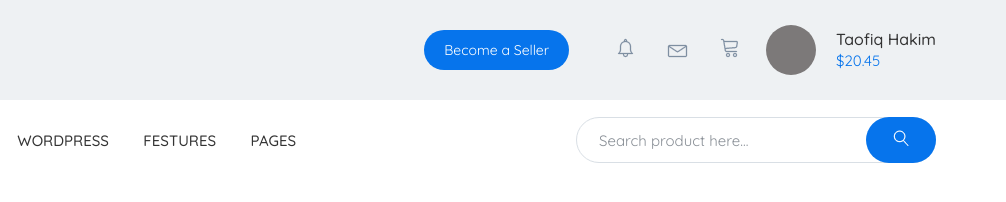
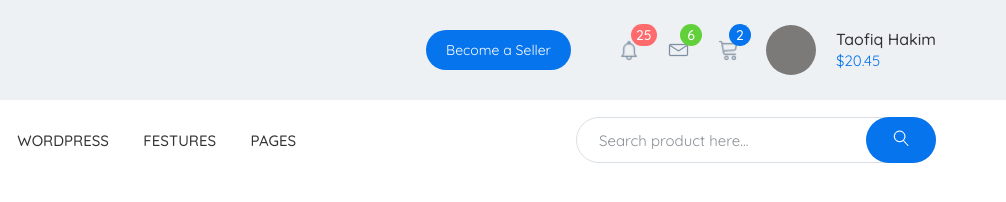
Before and after one commit to alexvas84/MartPlace, a website: page app/index.html in a window 1280 px wide. Shown: the full height of the page, 274-1280 px from the left. Drawn offline with nearby package versions, Linux system fonts and the light colour scheme; files that its build step writes are made by us from their sources.

Commit message:
add notifications on header

```diff
--- a/app/index.html
+++ b/app/index.html
@@ -22,9 +22,12 @@
 					</a>
 					<a class="header__btn btn" href="#">Become a Seller</a>
 					<div class="header__notifications">
-						<a href="#" class="header__bell"><img src="images/icons/alarm.png" alt="" /></a>
-						<a href="#" class="header__mail"><img src="images/icons/mail.png" alt="" /></a>
-						<a href="#" class="header__bascet"><img src="images/icons/cart.png" alt="" /></a>
+						<a href="#" class="header__bell notification"
+							style="background-image: url(images/icons/alarm.png);"><span class="num">25</span></a>
+						<a href="#" class="header__mail notification"
+							style="background-image: url(images/icons/mail.png);"><span class="num">6</span></a>
+						<a href="#" class="header__bascet notification"
+							style="background-image: url(images/icons/cart.png);"><span class="num">2</span></a>
 					</div>
 					<div class="header__client">
 						<a href="" class="header__avatar" style="background-image: url();"></a>
@@ -62,6 +65,8 @@
 		</div>
 	</header>
 
+
+
 	<script src="https://ajax.googleapis.com/ajax/libs/jquery/3.5.1/jquery.min.js"></script>
 	<script src="js/libs.min.js"></script>
 	<script src="js/main.js"></script>
--- a/app/scss/style.scss
+++ b/app/scss/style.scss
@@ -80,6 +80,13 @@
 		height: 80px;
 	}
 
+	&__notifications {
+		display: flex;
+		justify-content: space-between;
+		align-items: center;
+		height: 20px;
+	}
+
 	&__menu {}
 
 	&__inner-search {}
@@ -103,11 +110,8 @@
 }
 
 .search__inner {
-
-
 	&-form {
 		width: 360px;
-
 		position: relative;
 
 		input {
@@ -139,4 +143,40 @@
 	}
 }
 
-.btn {}
+.notification {
+	position: relative;
+	width: 21px;
+	height: 21px;
+	background-repeat: no-repeat;
+	background-position: center;
+	background-size: contain;
+
+}
+
+.num {
+	position: absolute;
+	font-size: 14px;
+	line-height: 22px;
+	color: #fff;
+	height: 22px;
+	min-width: 22px;
+	border-radius: 11px;
+	text-align: center;
+	top: -16px;
+	left: 12px;
+	padding-left: 5px;
+	padding-right: 5px;
+	text-align: center;
+}
+
+.header__bell span {
+	background-color: #ff6a6c;
+}
+
+.header__mail span {
+	background-color: #62d03b;
+}
+
+.header__bascet span {
+	background-color: #0674ec;
+}
```
